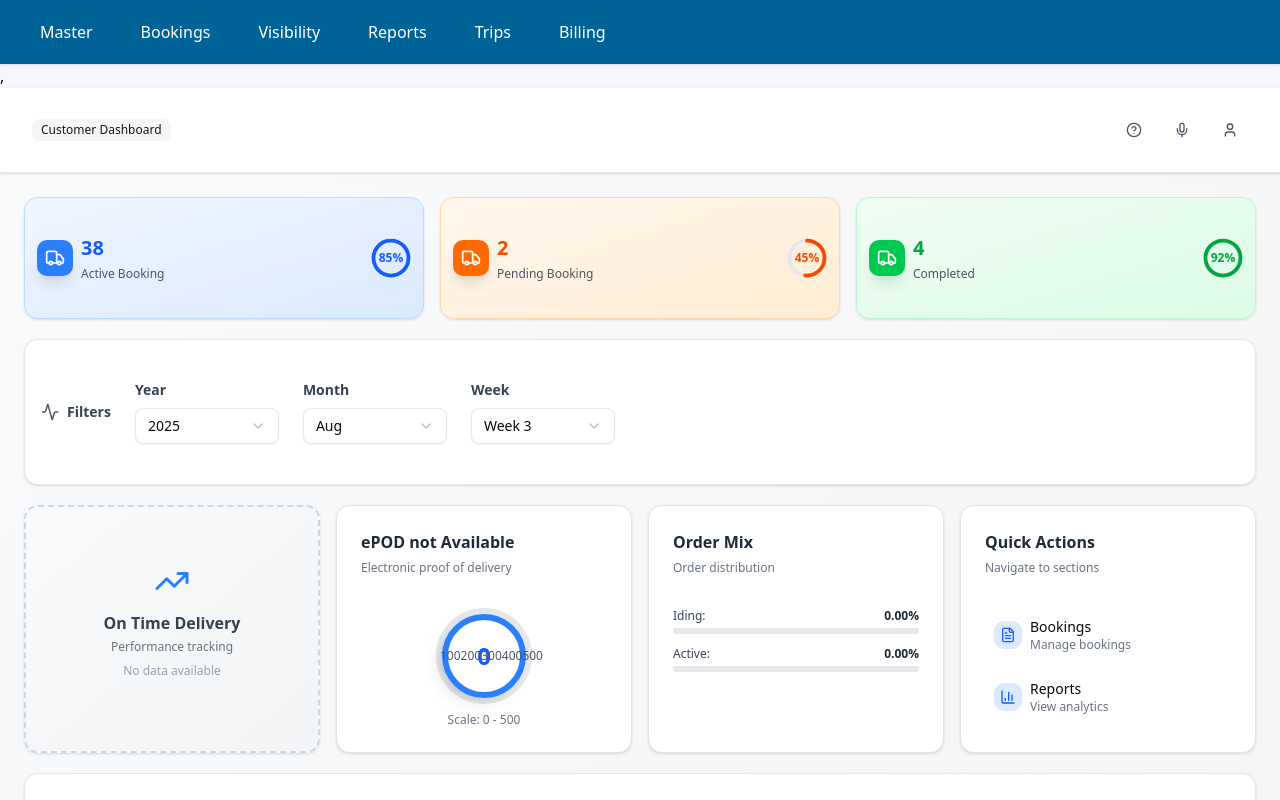
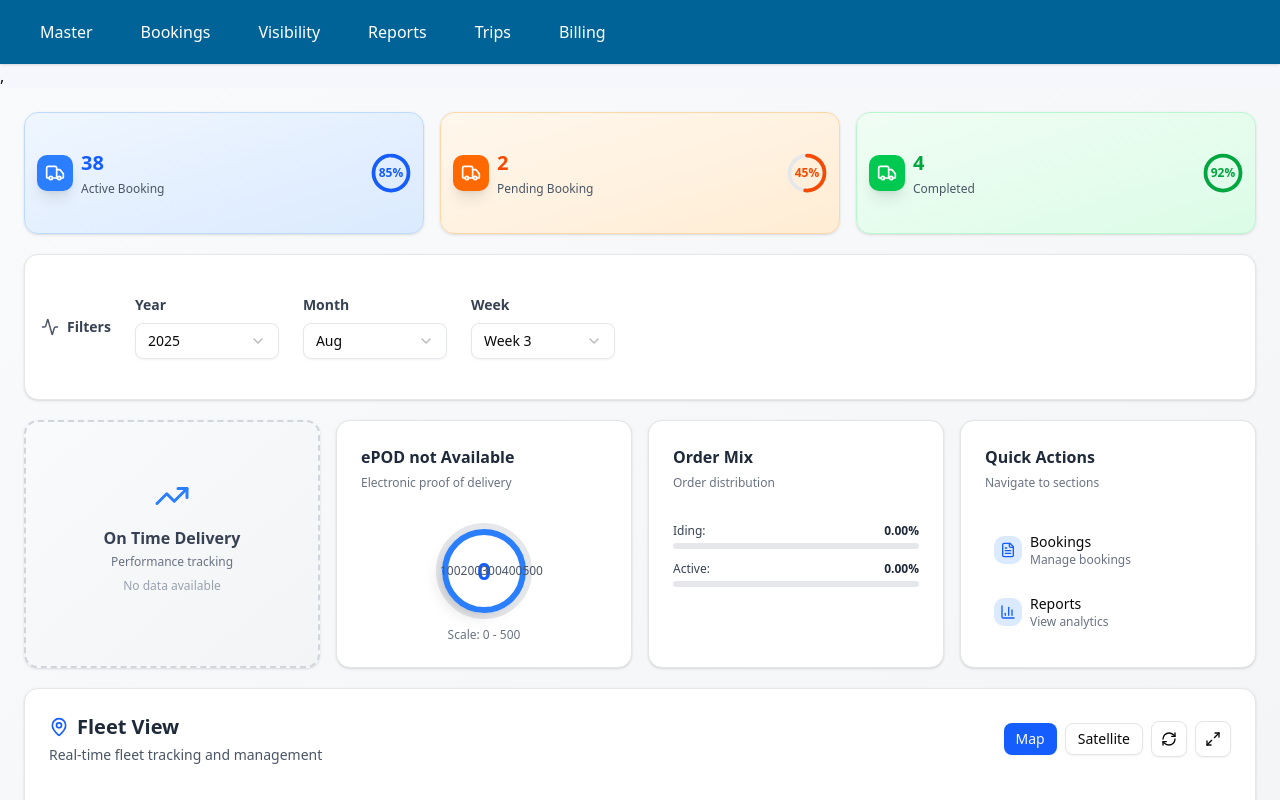
Before and after one commit to rohit24-creator/devdemo_sharedrepo, a Next.js app: page /customerView/dashboard in a window 1280 px wide. Shown: the top 800 px of the page. Built offline with nearby package versions, Linux system fonts and the light colour scheme.

Commit message:
removed the header section

```diff
--- a/app/customerView/dashboard/page.js
+++ b/app/customerView/dashboard/page.js
@@ -398,26 +398,7 @@ export default function CustomerDashboardPage() {
   return (
     <div className="min-h-screen bg-gradient-to-br from-gray-50 to-gray-100">
       {/* Enhanced Header */}
-      <header className="bg-white border-b border-gray-200 px-8 py-6 shadow-sm">
-        <div className="flex items-center justify-between">
-          <div className="flex items-center gap-3">
-            <Badge variant="secondary" className="text-xs font-medium">
-              Customer Dashboard
-            </Badge>
-          </div>
-          <div className="flex items-center gap-3">
-            <Button variant="ghost" size="icon" className="hover:bg-gray-100">
-              <HelpCircle size={20} className="text-gray-600" />
-            </Button>
-            <Button variant="ghost" size="icon" className="hover:bg-gray-100">
-              <Mic size={20} className="text-gray-600" />
-            </Button>
-            <Button variant="ghost" size="icon" className="hover:bg-gray-100">
-              <User size={20} className="text-gray-600" />
-            </Button>
-          </div>
-        </div>
-      </header>
+
 
       <div className="p-6 space-y-5">
         {/* KPI Cards */}
```
